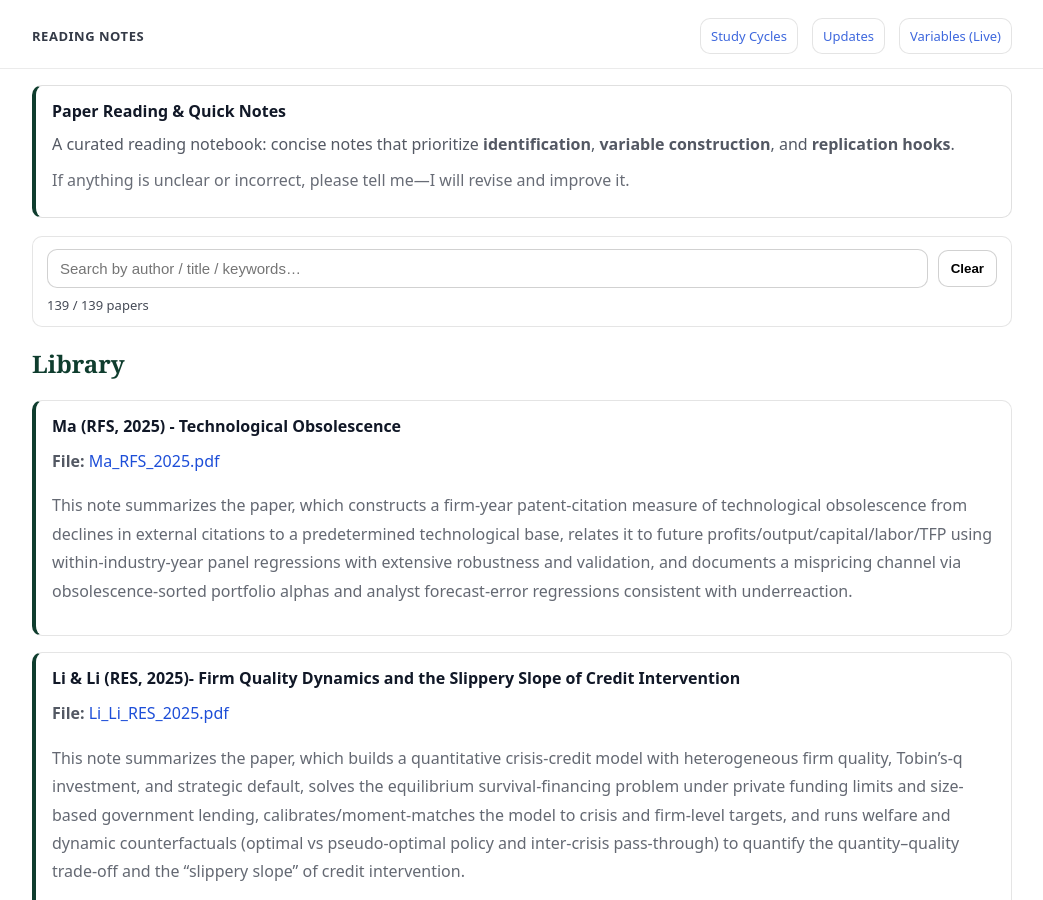
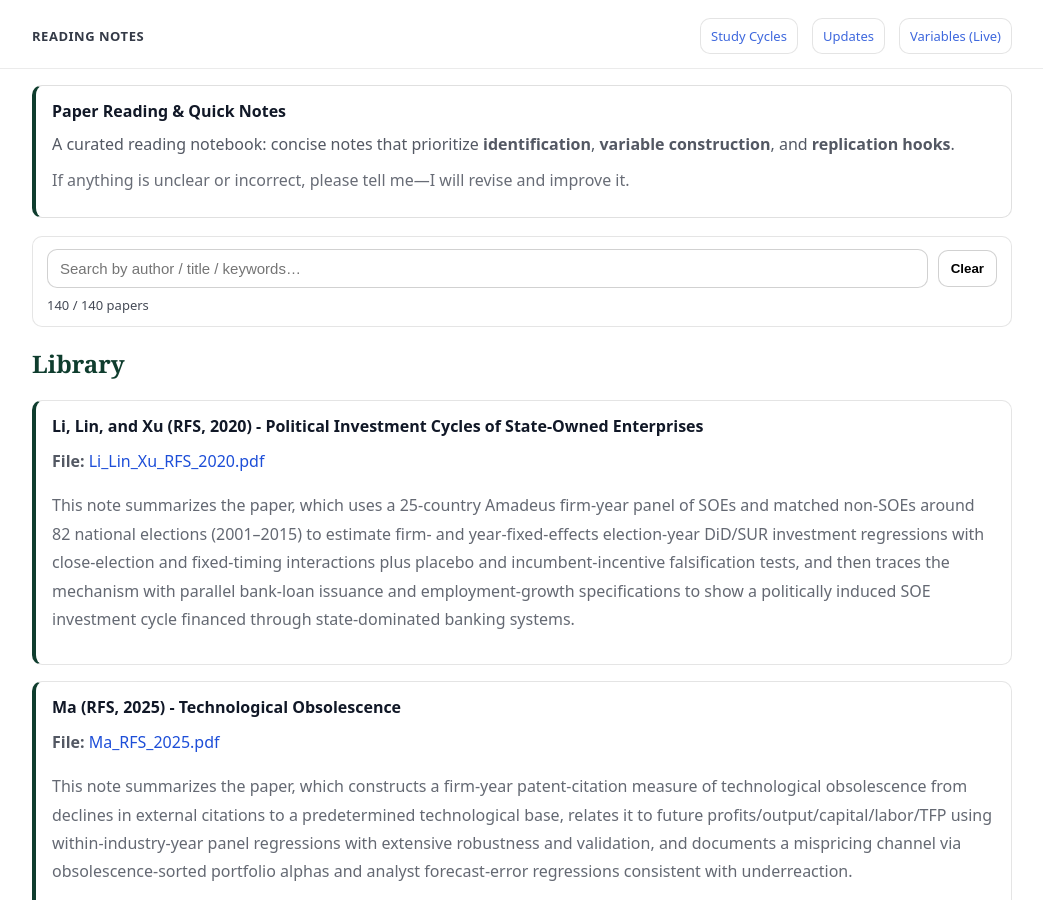
Before and after one commit to yaxinzn/study-archive, a Jekyll site: the page built from reading/index.md, in a window 1280 px wide and 900 px high. Shown: the whole window, without its empty margins (118-1161 px from the left). Built offline with Jekyll 4.4.1, drawn with Linux system fonts in a browser that asks for light colours.

Commit message:
Reading: add/update Li_Lin_Xu_RFS_2020.pdf

```diff
--- a/_data/reading.yml
+++ b/_data/reading.yml
@@ -1,3 +1,7 @@
+- title: "Li, Lin, and Xu (RFS, 2020) - Political Investment Cycles of State-Owned Enterprises"
+  file: "Li_Lin_Xu_RFS_2020.pdf"
+  desc: "This note summarizes the paper, which uses a 25-country Amadeus firm-year panel of SOEs and matched non-SOEs around 82 national elections (2001–2015) to estimate firm- and year-fixed-effects election-year DiD/SUR investment regressions with close-election and fixed-timing interactions plus placebo and incumbent-incentive falsification tests, and then traces the mechanism with parallel bank-loan issuance and employment-growth specifications to show a politically induced SOE investment cycle financed through state-dominated banking systems."
+
 - title: "Ma (RFS, 2025) - Technological Obsolescence"
   file: "Ma_RFS_2025.pdf"
   desc: "This note summarizes the paper, which constructs a firm-year patent-citation measure of technological obsolescence from declines in external citations to a predetermined technological base, relates it to future profits/output/capital/labor/TFP using within-industry-year panel regressions with extensive robustness and validation, and documents a mispricing channel via obsolescence-sorted portfolio alphas and analyst forecast-error regressions consistent with underreaction."
```
Also changed, not shown: 1 other file.
